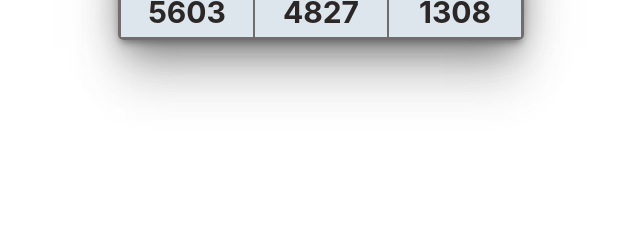
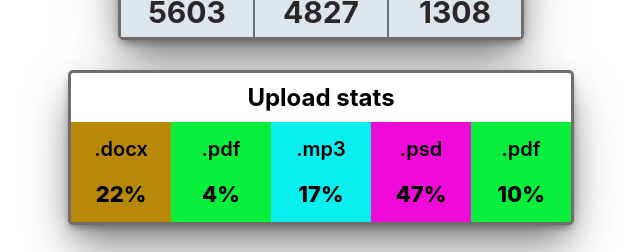
Before and after one commit to Lvi-Hub/goit-react-hw-01-components, a React (Create React App) app: page / in a window 1280 px wide. Shown: the part 557-809 px from the top of the page, without its empty margins (319-959 px from the left). Built offline with nearby package versions, Linux system fonts and the light colour scheme.

Commit message:
Task_2 done!

```diff
--- a/src/components/App.jsx
+++ b/src/components/App.jsx
@@ -1,19 +1,22 @@
-import { SocProfile } from 'components/SocProfile/SocProfile';
-import userInfo from 'components/SocProfile/user.json';
+import { Profile } from 'components/Profile/Profile';
+import { Statistics } from './Statistics/Statistics';
+
+import userInfo from 'components/Profile/user.json';
+import data from 'components/Statistics/data.json';
 
 export const App = () => {
   return (
     <div>
-      <SocProfile
+      <Profile
         username={userInfo.username}
         tag={userInfo.tag}
         location={userInfo.location}
         avatar={userInfo.avatar}
-        followers={userInfo.stats.followers}
-        views={userInfo.stats.views}
-        likes={userInfo.stats.likes}
+        stats={userInfo.stats}
       />
+      <Statistics title="Upload stats" stats={data} />
     </div>
+
     // <div
     //   style={{
     //     height: '100vh',
--- a/src/components/SocProfile/SocProfile.jsx
+++ b/src/components/Profile/Profile.jsx
@@ -1,16 +1,7 @@
-import css from 'components/SocProfile/SocProfile.module.css';
+import css from 'components/Profile/Profile.module.css';
 import PropTypes from 'prop-types';
 
-export const SocProfile = ({
-  username,
-  tag,
-  location,
-  avatar,
-  followers,
-  views,
-  likes,
-}) => {
-  // console.log({ username, tag, location, avatar, stats });
+export const Profile = ({ username, tag, location, avatar, stats }) => {
   return (
     <div className={css.profile}>
       <div className={css.description}>
@@ -23,27 +14,25 @@ export const SocProfile = ({
       <ul className={css.stats}>
         <li>
           <span className={css.label}>Followers</span>
-          <span className={css.quantity}>{followers}</span>
+          <span className={css.quantity}>{stats.followers}</span>
         </li>
         <li>
           <span className={css.label}>Views</span>
-          <span className={css.quantity}>{views}</span>
+          <span className={css.quantity}>{stats.views}</span>
         </li>
         <li>
           <span className={css.label}>Likes</span>
-          <span className={css.quantity}>{likes}</span>
+          <span className={css.quantity}>{stats.likes}</span>
         </li>
       </ul>
     </div>
   );
 };
 
-SocProfile.propTypes = {
+Profile.propTypes = {
   username: PropTypes.string.isRequired,
   tag: PropTypes.string.isRequired,
   location: PropTypes.string.isRequired,
   avatar: PropTypes.string.isRequired,
-  followers: PropTypes.number.isRequired,
-  views: PropTypes.number.isRequired,
-  likes: PropTypes.number.isRequired,
+  stats: PropTypes.objectOf(PropTypes.number).isRequired,
 };
--- /dev/null
+++ b/src/components/Statistics/Statistics.jsx
@@ -0,0 +1,26 @@
+import css from 'components/Statistics/Statistics.module.css';
+import PropTypes from 'prop-types';
+
+export const Statistics = ({ title, stats }) => {
+  return (
+    <div>
+      <section className={css.statistics1}>
+        {title !== '' && <h2 className={css.title}>{title}</h2>}
+
+        <ul className={css.statList}>
+          {stats.map(({ id, label, percentage }) => (
+            <li className={`${css.item} ${css[label.substring(1)]}`} key={id}>
+              <span className={css.label}>{label}</span>
+              <span className={css.percentage}>{percentage}%</span>
+            </li>
+          ))}
+        </ul>
+      </section>
+    </div>
+  );
+};
+
+Statistics.propTypes = {
+  title: PropTypes.string.isRequired,
+  stats: PropTypes.array.isRequired,
+};
--- /dev/null
+++ b/src/components/Statistics/Statistics.module.css
@@ -0,0 +1,55 @@
+.statistics1 {
+  display: block;
+  align-items: center;
+  justify-content: center;
+  width: 500px;
+  margin: 30px auto;
+  background-color: #fff;
+  border: solid #736c6c;
+  border-radius: 5px;
+  box-shadow: inset 0 7em 10em -5em rgba(255, 255, 255, 0.6),
+    0 0.3em 0.5em -0.2em rgba(100, 100, 100, 1),
+    0 1em 2em -0.75em rgba(100, 100, 100, 0.75),
+    0 1em 3em -0.5em rgba(100, 100, 100, 0.5),
+    0 3em 3em -0.25em rgba(100, 100, 100, 0.2);
+}
+.title {
+  padding: 10px 0px;
+  display: flex;
+  align-items: center;
+  justify-content: center;
+}
+.statList {
+  display: flex;
+  flex-direction: row;
+}
+.item {
+  display: flex;
+  flex-direction: column;
+  align-items: center;
+  justify-content: center;
+  gap: 20px;
+  /* background-color: #0aee3c; */
+  width: calc(500px / 5);
+  height: 100px;
+}
+.label {
+  font-size: 20px;
+  font-weight: 600;
+}
+.percentage {
+  font-size: 22px;
+  font-weight: 800;
+}
+.docx {
+  background-color: #b88908;
+}
+.pdf {
+  background-color: #0aee3c;
+}
+.mp3 {
+  background-color: #0aeeee;
+}
+.psd {
+  background-color: #ee0ad7;
+}
--- /dev/null
+++ b/src/components/Statistics/data.json
@@ -0,0 +1,7 @@
+[
+  { "id": "id-1", "label": ".docx", "percentage": 22 },
+  { "id": "id-2", "label": ".pdf", "percentage": 4 },
+  { "id": "id-3", "label": ".mp3", "percentage": 17 },
+  { "id": "id-4", "label": ".psd", "percentage": 47 },
+  { "id": "id-5", "label": ".pdf", "percentage": 10 }
+]
```
Also changed, not shown: src/components/Profile/Profile.module.css (renamed from src/components/SocProfile/SocProfile.module.css), src/components/Profile/user.json (renamed from src/components/SocProfile/user.json).
